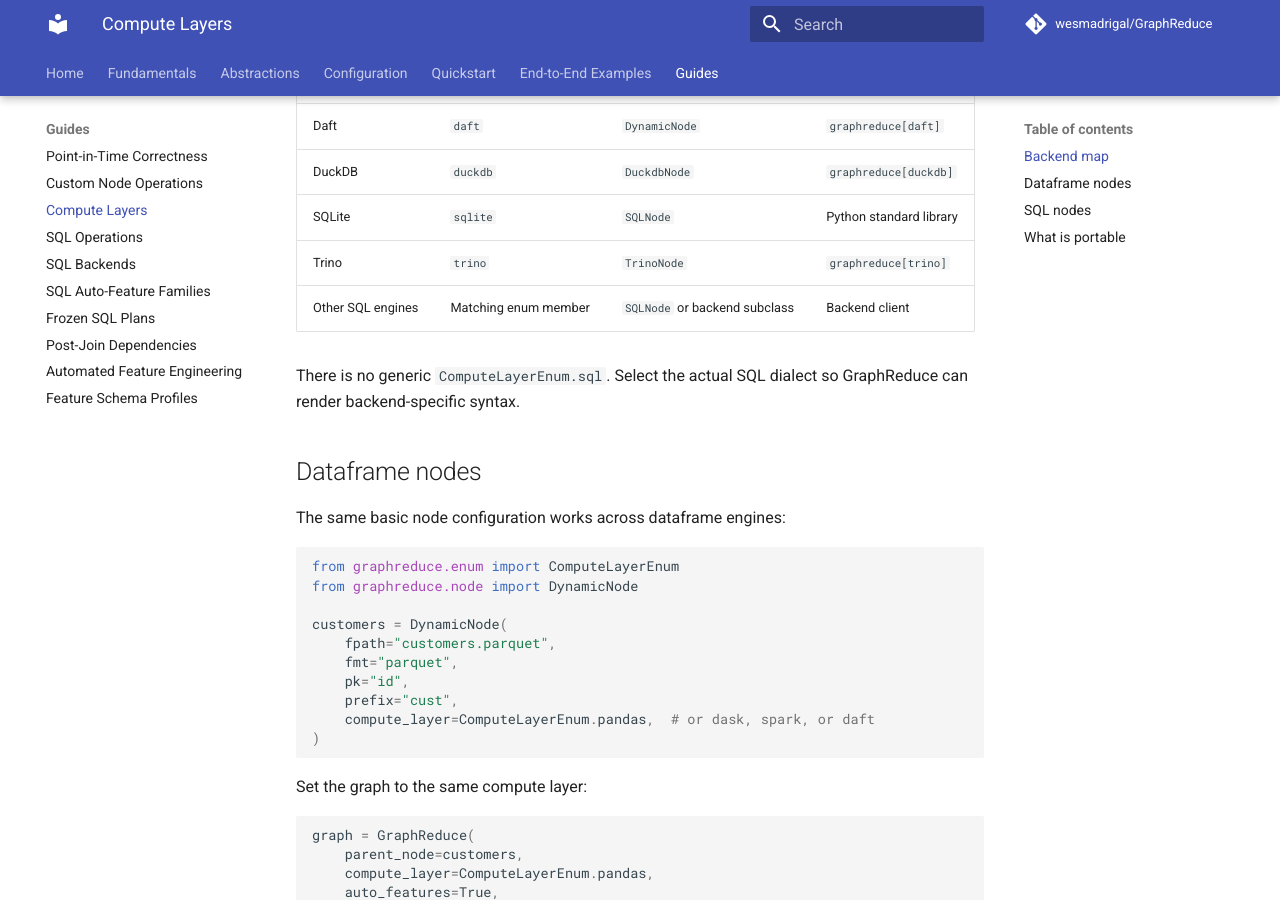
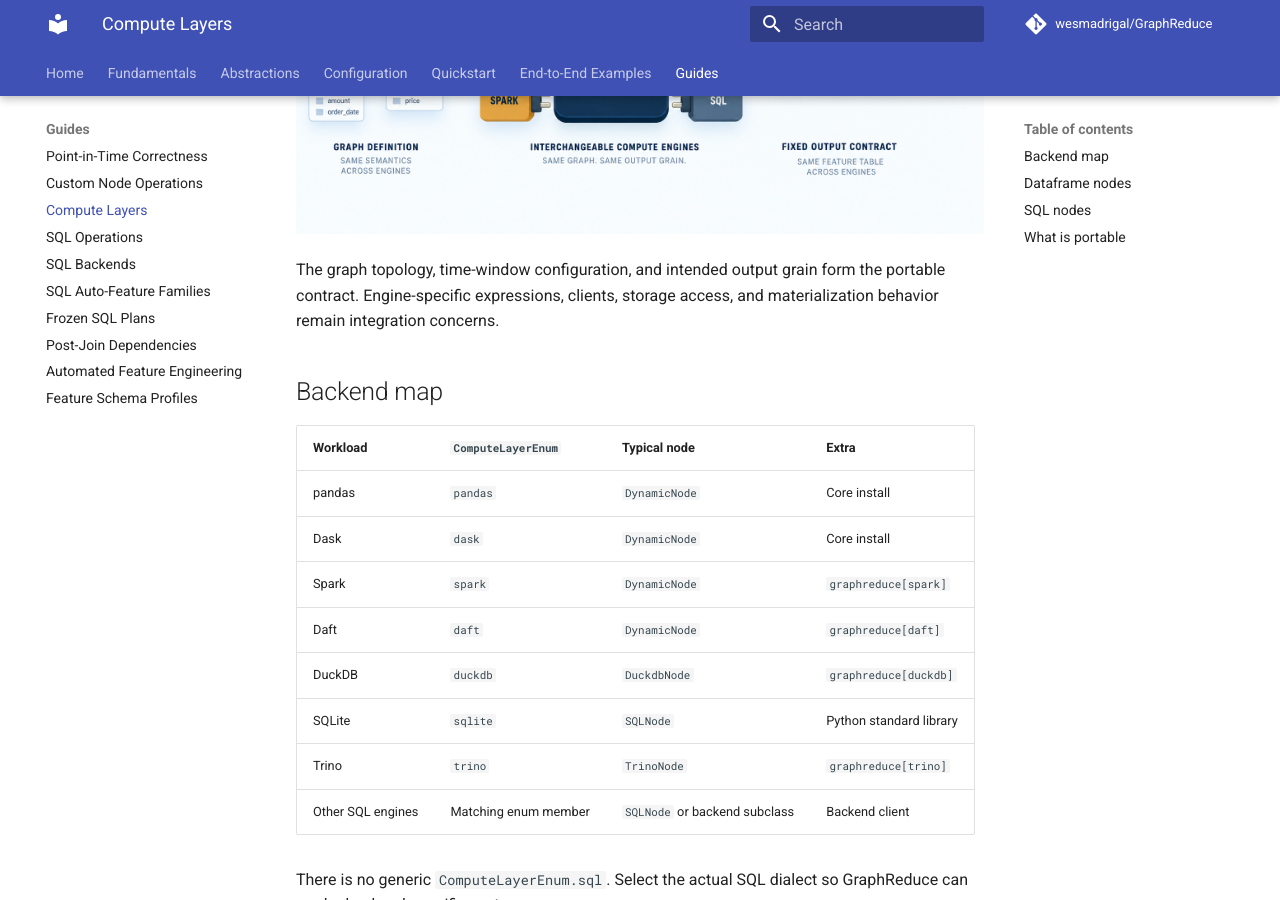
Before and after one commit to wesmadrigal/GraphReduce, an MkDocs documentation site: the page built from docs/tutorial_swapping_compute.md, in a window 1280 px wide and 900 px high, scrolled down 474 px. Built offline with MkDocs 1.6.1 and Material for MkDocs 9.7.7, drawn with Linux system fonts in a browser that asks for light colours; comment, search, counter and statistics services are not loaded.

Commit message:
docs: illustrate compute engine pluggability

```diff
--- a/docs/tutorial_swapping_compute.md
+++ b/docs/tutorial_swapping_compute.md
@@ -3,6 +3,12 @@
 GraphReduce keeps the graph structure and node operations from the execution
 engine. Switching engines is easiest when the graph uses `DynamicNode` and
 automatic features; custom node methods remain backend-specific.
+
+![One GraphReduce graph with interchangeable compute engines](assets/images/compute_engine_pluggability.png)
+
+The graph topology, time-window configuration, and intended output grain form
+the portable contract. Engine-specific expressions, clients, storage access,
+and materialization behavior remain integration concerns.
 
 ## Backend map
 
```
Also changed, not shown: README.md (+6 -0 lines), docs/index.md (+2 -0 lines), docs/assets/images/compute_engine_pluggability.png (added).
